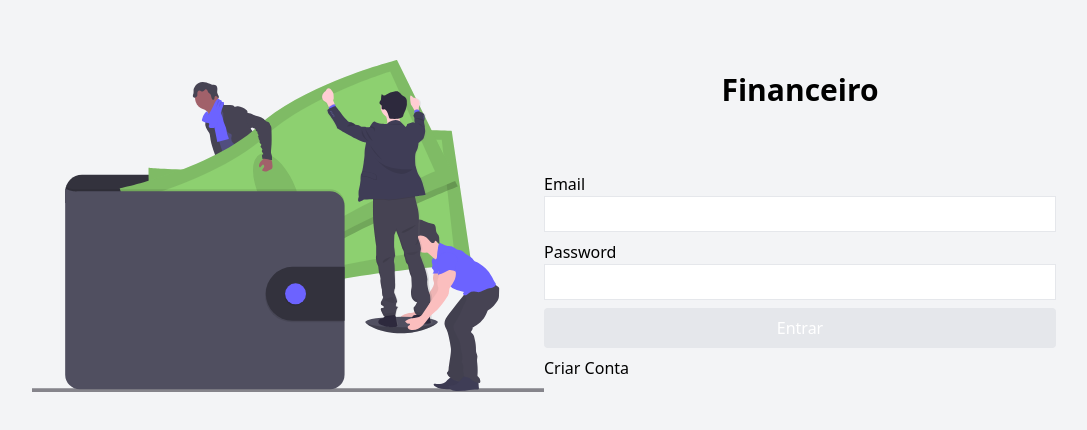
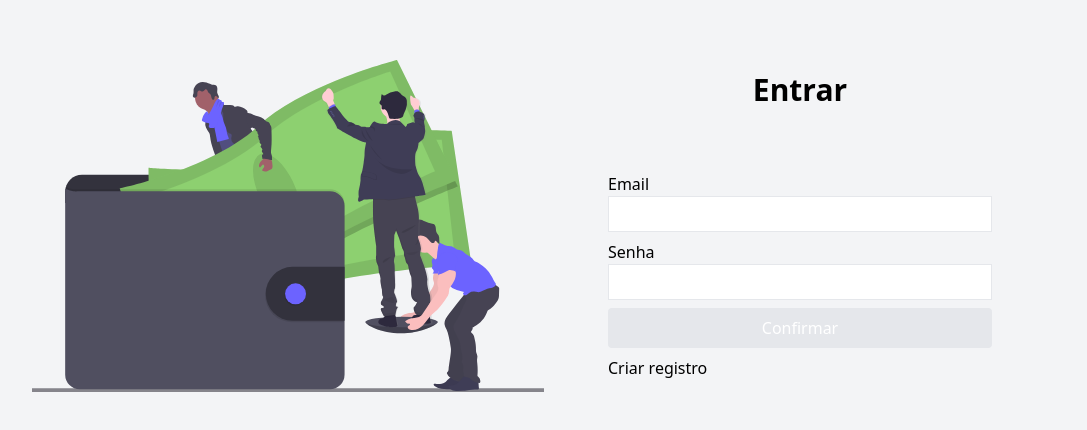
Before and after one commit to marcoscrocci/expense-tracker, a Next.js app: page /login in a window 1280 px wide. Shown: the part 174-604 px from the top of the page, without its empty margins (96-1183 px from the left). Built offline with nearby package versions, Linux system fonts and the light colour scheme.

Commit message:
Tela de registro + componentes: templates

```diff
--- /dev/null
+++ b/src/components/organism/SidebarHero/index.tsx
@@ -0,0 +1,11 @@
+import React from "react";
+
+function SidebarHero() {
+    return (
+        <aside className="flex justify-center items-center">
+            <img src="/hero-image.svg" alt="" />
+        </aside>
+    );
+}
+
+export default SidebarHero;
--- /dev/null
+++ b/src/components/templates/index.tsx
@@ -0,0 +1,21 @@
+import tw from 'tailwind-styled-components';
+
+export const Container = tw.div`
+    w-screen h-screen bg-gray-100 flex justify-center
+`;
+
+export const Content = tw.div`
+    w-full h-full max-w-screen-lg grid grid-cols-2
+`;
+
+export const MainHeroSection = tw.main`
+    flex flex-col justify-center items-center gap-16
+`;
+
+export const Titulo = tw.h1`
+    font-bold text-3xl
+`;
+
+export const FormLogin = tw.form`
+    flex flex-col w-full gap-2  max-w-sm
+`;
--- a/src/pages/login/index.tsx
+++ b/src/pages/login/index.tsx
@@ -2,25 +2,32 @@ import React from 'react'
 import Link from '../../components/molecules/Link';
 import InputText from '../../components/molecules/inputText';
 import Button from '../../components/atoms/Button';
+import {
+    Container,
+    Content,
+    MainHeroSection,
+    Titulo,
+    FormLogin
+} from '../../components/templates';
+import SidebarHero from '../../components/organism/SidebarHero';
+
 
 const Login = () => {
   return (
-    <div className="w-screen h-screen bg-gray-100 flex justify-center">
-        <div className="w-full h-full max-w-screen-lg grid grid-cols-2">
-            <aside className="flex justify-center items-center">
-                <img src="/hero-image.svg" alt="" />
-            </aside>
-            <main className="flex flex-col justify-center items-center gap-16">
-                <h1 className="font-bold text-3xl">Financeiro</h1>
-                <form className="flex flex-col w-full gap-2">
+    <Container>
+        <Content>
+            <SidebarHero />
+            <MainHeroSection>
+                <Titulo>Entrar</Titulo>
+                <FormLogin>
                     <InputText label="Email" type="email" />
-                    <InputText label="Password" type="password" />
-                    <Button disabled>Entrar</Button>
-                    <Link href="/register">Criar Conta</Link>
-                </form>
-            </main>
-        </div>
-    </div>
+                    <InputText label="Senha" type="password" />
+                    <Button disabled>Confirmar</Button>
+                    <Link href="/register">Criar registro</Link>
+                </FormLogin>
+            </MainHeroSection>
+        </Content>
+    </Container>
   )
 }
 
--- /dev/null
+++ b/src/pages/register/index.tsx
@@ -0,0 +1,34 @@
+import React from "react";
+import Link from "../../components/molecules/Link";
+import InputText from "../../components/molecules/inputText";
+import Button from "../../components/atoms/Button";
+import {
+    Container,
+    Content,
+    MainHeroSection,
+    Titulo,
+    FormLogin,
+} from "../../components/templates";
+import SidebarHero from "../../components/organism/SidebarHero";
+
+function Register() {
+    return (
+        <Container>
+            <Content>
+                <SidebarHero />
+                <MainHeroSection>
+                    <Titulo>Criar Registro</Titulo>
+                    <FormLogin>
+                        <InputText label="Email" type="email" />
+                        <InputText label="Senha" type="password" />
+                        <InputText label="Confirme a Senha" type="password" />
+                        <Button disabled>Confirmar</Button>
+                        <Link href="/">Eu já tenho um registro</Link>
+                    </FormLogin>
+                </MainHeroSection>
+            </Content>
+        </Container>
+    );
+}
+
+export default Register;
```
